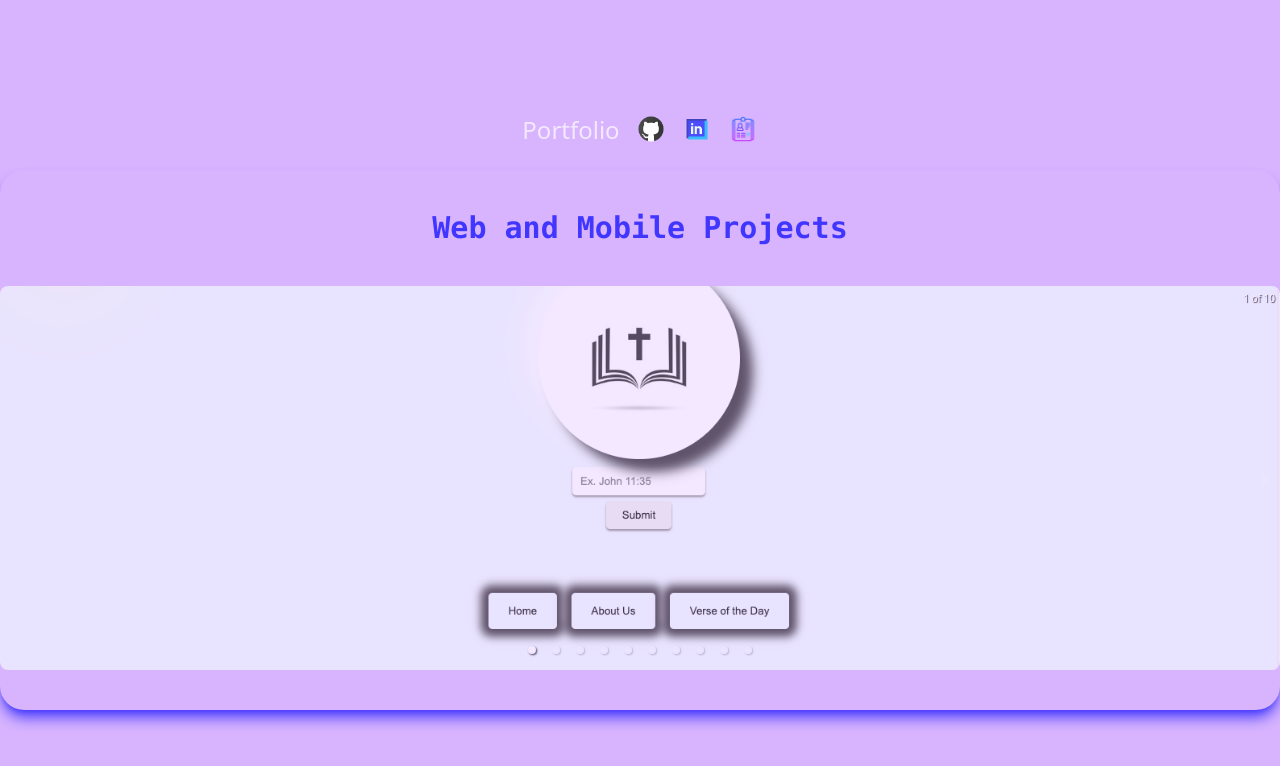
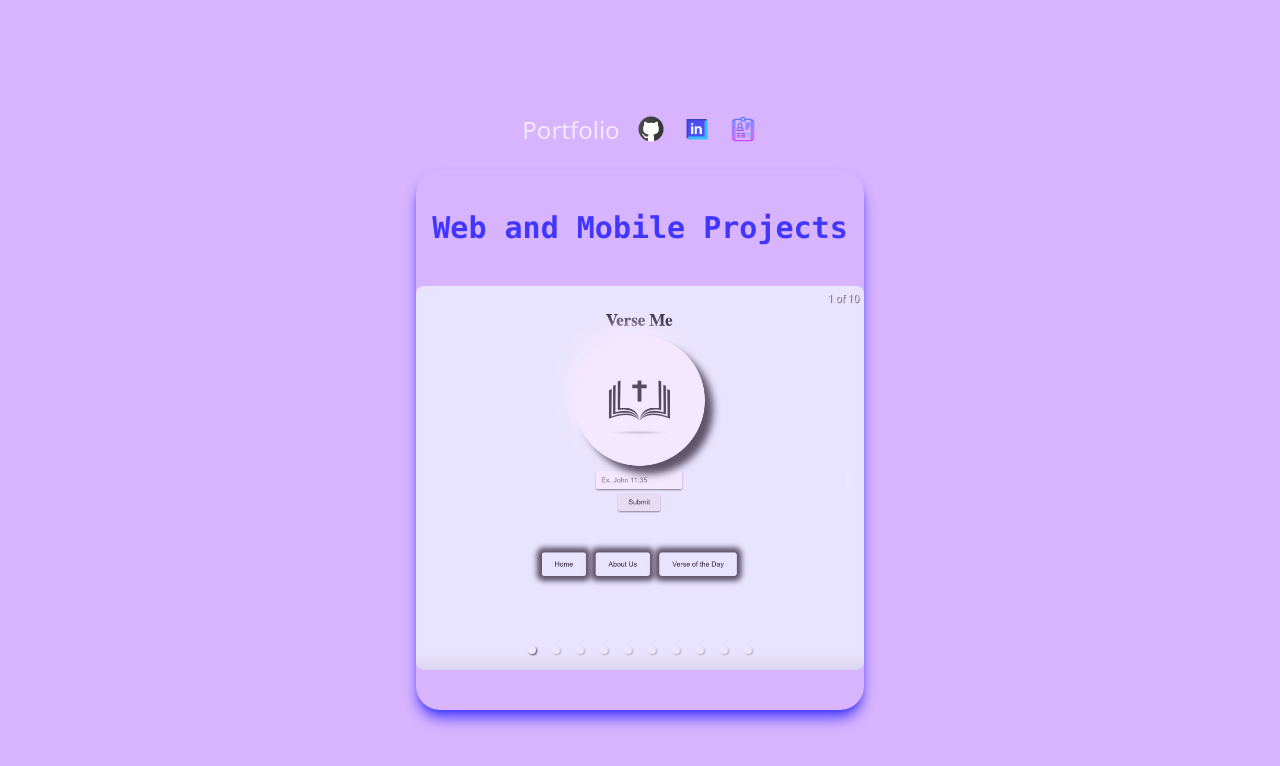
Before and after one commit to thiagobgarc/Portfolio-new, a React (Vite) app: page /projects in a window 1280 px wide. Shown: the top 766 px of the page. Built offline with nearby package versions, Linux system fonts and the light colour scheme.

Commit message:
20th commit to project screen for mobile view

```diff
--- a/src/screens/project_screen.tsx
+++ b/src/screens/project_screen.tsx
@@ -10,14 +10,14 @@ export const ProjectScreen = () => {
             <div className="flex-col flex mb-4 mt-4">
                 <NavigationBar />
             </div>
-           <div className="flex-wrap opacity-70 rounded-3xl shadow-lg shadow-neonBlue sm:w-full">
-            <h1 className="sm:w-full text-2xl lg:text-3xl mt-10 ml-0 text-neonBlue text-center mb-10 font-mono font-semibold">
+           <div className="flex-wrap opacity-70 rounded-3xl shadow-lg shadow-neonBlue max-w-md">
+            <h1 className="text-2xl lg:text-3xl mt-10 ml-0 text-neonBlue text-center mb-10 font-mono font-semibold">
                Web and Mobile Projects
             </h1>
             <Carousel>
                 {seedData.map((project: any, index: number) => (
                     <Link to={project.link}>
-                    <div className="slide h-60 w-12 sm:h-96 sm:w-24">
+                    <div className="slide h-60 w-12 sm:h-96 sm:w-24 flex items-center justify-center">
                         <img src={project.image} alt={project.projectName}
                             key={index}
                             className="object-cover h-full w-full rounded-lg"
```
